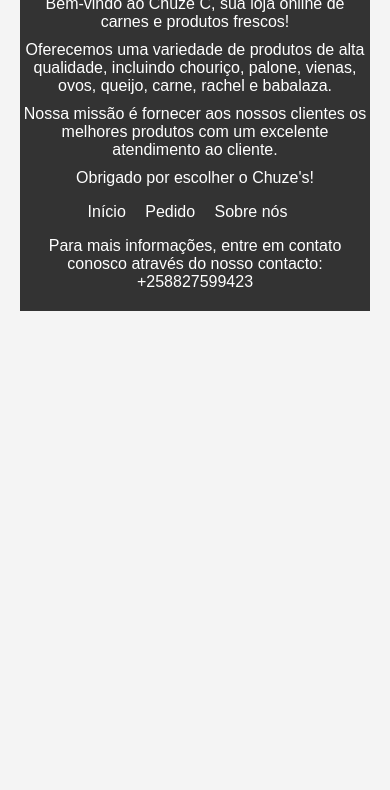
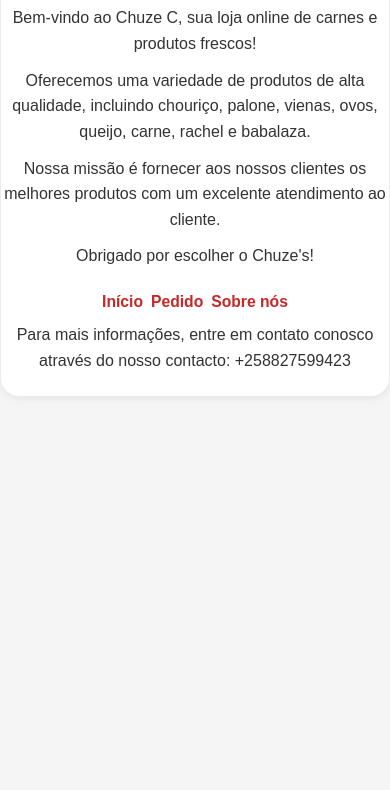
Before and after one commit to jinw002539/Celina, a plain HTML site: page public/info.html in a window 390 px wide. Shown: the part 82-872 px from the top of the page. Before the commit the page ends 844 px from the top, so only its background shows below. Drawn offline with Linux system fonts and the light colour scheme.

Commit message:
CSS melhorado

```diff
--- a/public/css/estilo.css
+++ /dev/null
@@ -1,36 +0,0 @@
-   body {
-       font-family: Arial, sans-serif;
-       margin: 0;
-       padding: 20px;
-       background-color: #f4f4f4;
-   }
-
-   header {
-       background-color: #333;
-       color: white;
-       padding: 10px 0;
-       text-align: center;
-   }
-
-   h1 {
-       margin: 0;
-   }
-
-   p {
-       margin: 10px 0;
-   }
-
-   nav ul {
-       list-style-type: none;
-       padding: 0;
-   }
-
-   nav ul li {
-       display: inline;
-       margin-right: 15px;
-   }
-
-   nav ul li a {
-       color: white;
-       text-decoration: none;
-   }
--- a/public/css/style.css
+++ b/public/css/style.css
@@ -1,3 +1,59 @@
+/* Responsividade geral */
+
+@media (max-width: 900px) {
+    .produtos {
+        grid-template-columns: 1fr 1fr;
+        gap: 16px;
+        padding: 6px;
+    }
+    .produto {
+        max-width: 98vw;
+    }
+    .titulo-produtos {
+        font-size: 1.2em;
+    }
+    header,
+    footer {
+        font-size: 1em;
+        padding: 0.7em 0.2em;
+    }
+}
+
+@media (max-width: 600px) {
+    .produtos {
+        grid-template-columns: 1fr;
+        gap: 12px;
+        padding: 2px;
+    }
+    .produto {
+        max-width: 99vw;
+        padding: 6px;
+    }
+    .titulo-produtos {
+        font-size: 1em;
+    }
+    header,
+    footer {
+        font-size: 0.95em;
+        padding: 0.5em 0.1em;
+    }
+    nav ul {
+        flex-direction: column;
+        gap: 6px;
+    }
+    nav ul li {
+        margin: 0 0 6px 0;
+    }
+    .categorias {
+        font-size: 0.98em;
+        padding: 6px;
+    }
+    .produto img {
+        max-width: 96vw;
+        height: auto;
+    }
+}
+
 body {
     font-family: Arial, sans-serif;
     margin: 0;
--- a/public/css/styles.css
+++ b/public/css/styles.css
@@ -1,3 +1,107 @@
+/* Responsividade geral */
+
+@media (max-width: 900px) {
+    .produtos {
+        display: grid;
+        grid-template-columns: 1fr 1fr;
+        gap: 18px;
+        justify-items: center;
+    }
+    .produto {
+        width: 95% !important;
+        max-width: 320px;
+    }
+}
+
+@media (max-width: 600px) {
+    .produtos {
+        display: grid;
+        grid-template-columns: 1fr;
+        gap: 16px;
+        justify-items: center;
+    }
+    .produto {
+        width: 98% !important;
+        max-width: 98vw;
+    }
+    header,
+    footer,
+    .header-pedidos,
+    .footer-fixo {
+        font-size: 1em;
+        padding: 0.5em 0.2em;
+    }
+    h1,
+    h2,
+    .titulo-pedidos,
+    .titulo-produtos {
+        font-size: 1.2em !important;
+    }
+    body {
+        font-size: 1em;
+    }
+    fieldset {
+        padding: 10px;
+    }
+    input[type="text"] {
+        font-size: 1em;
+    }
+    button {
+        font-size: 1em;
+        padding: 8px 10px;
+    }
+}
+
+
+/* Produtos grid padrão desktop */
+
+.produtos {
+    display: grid;
+    grid-template-columns: repeat(3, 1fr);
+    gap: 24px;
+    justify-items: center;
+    margin: 0 auto;
+    max-width: 1200px;
+}
+
+.produto {
+    background: #fff;
+    border-radius: 10px;
+    box-shadow: 0 2px 8px rgba(0, 0, 0, 0.08);
+    padding: 1em 0.5em 0.7em 0.5em;
+    text-align: center;
+    width: 95%;
+    max-width: 320px;
+    transition: transform 0.2s;
+}
+
+.produto:hover {
+    transform: scale(1.03);
+    box-shadow: 0 4px 16px rgba(0, 0, 0, 0.13);
+}
+
+.produto img {
+    width: 90%;
+    max-width: 220px;
+    height: 140px;
+    object-fit: cover;
+    border-radius: 8px;
+    margin-bottom: 0.5em;
+}
+
+.produto .nome {
+    font-size: 1.1em;
+    font-weight: bold;
+    margin: 0.3em 0 0.1em 0;
+}
+
+.produto .preco {
+    color: #007b00;
+    font-size: 1em;
+    margin: 0;
+}
+
+
 /* Geral */
 
 body {
--- a/public/info.html
+++ b/public/info.html
@@ -5,7 +5,92 @@
     <meta charset="UTF-8">
     <meta name="viewport" content="width=device-width, initial-scale=1.0">
     <title>Sobre nós</title>
-    <link rel="stylesheet" href="/css/estilo.css">
+    <style>
+        body {
+            font-family: Arial, sans-serif;
+            margin: 0;
+            padding: 0;
+            background: #f5f5f5;
+            color: #333;
+            min-height: 100vh;
+        }
+
+        header {
+            background: #fff;
+            border-radius: 0 0 18px 18px;
+            box-shadow: 0 2px 10px rgba(0, 0, 0, 0.08);
+            max-width: 700px;
+            margin: 2em auto 0 auto;
+            padding: 2em 2em 1.5em 2em;
+        }
+
+        h1 {
+            color: #c62828;
+            text-align: center;
+            margin-bottom: 0.5em;
+        }
+
+        p {
+            font-size: 1.1em;
+            line-height: 1.6;
+            margin: 0.7em 0;
+            text-align: center;
+        }
+
+        nav ul {
+            list-style: none;
+            padding: 0;
+            margin: 1.5em 0 0.5em 0;
+            display: flex;
+            justify-content: center;
+            gap: 18px;
+            flex-wrap: wrap;
+        }
+
+        nav ul li {
+            margin: 0;
+        }
+
+        nav ul li a {
+            text-decoration: none;
+            color: #c62828;
+            font-weight: bold;
+            font-size: 1.08em;
+            transition: color 0.2s;
+        }
+
+        nav ul li a:hover {
+            color: #a32222;
+        }
+
+        @media (max-width: 700px) {
+            header {
+                max-width: 98vw;
+                padding: 1.2em 0.5em 1em 0.5em;
+            }
+            h1 {
+                font-size: 1.3em;
+            }
+            p {
+                font-size: 1em;
+            }
+        }
+
+        @media (max-width: 480px) {
+            header {
+                padding: 0.7em 0.2em 0.7em 0.2em;
+            }
+            h1 {
+                font-size: 1.1em;
+            }
+            nav ul {
+                gap: 8px;
+            }
+            nav ul li a {
+                font-size: 0.98em;
+            }
+        }
+    </style>
 </head>
 
 <body>
```
